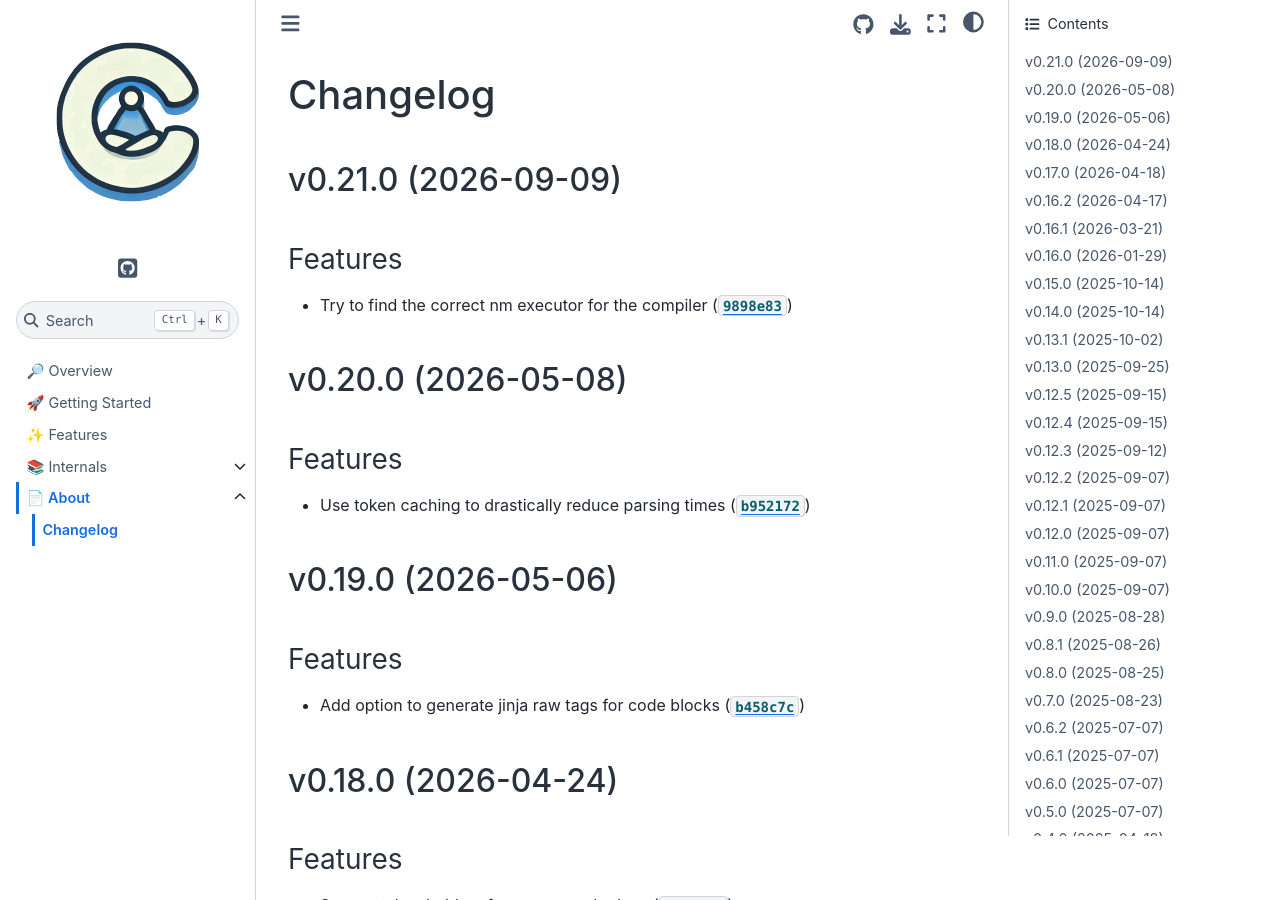
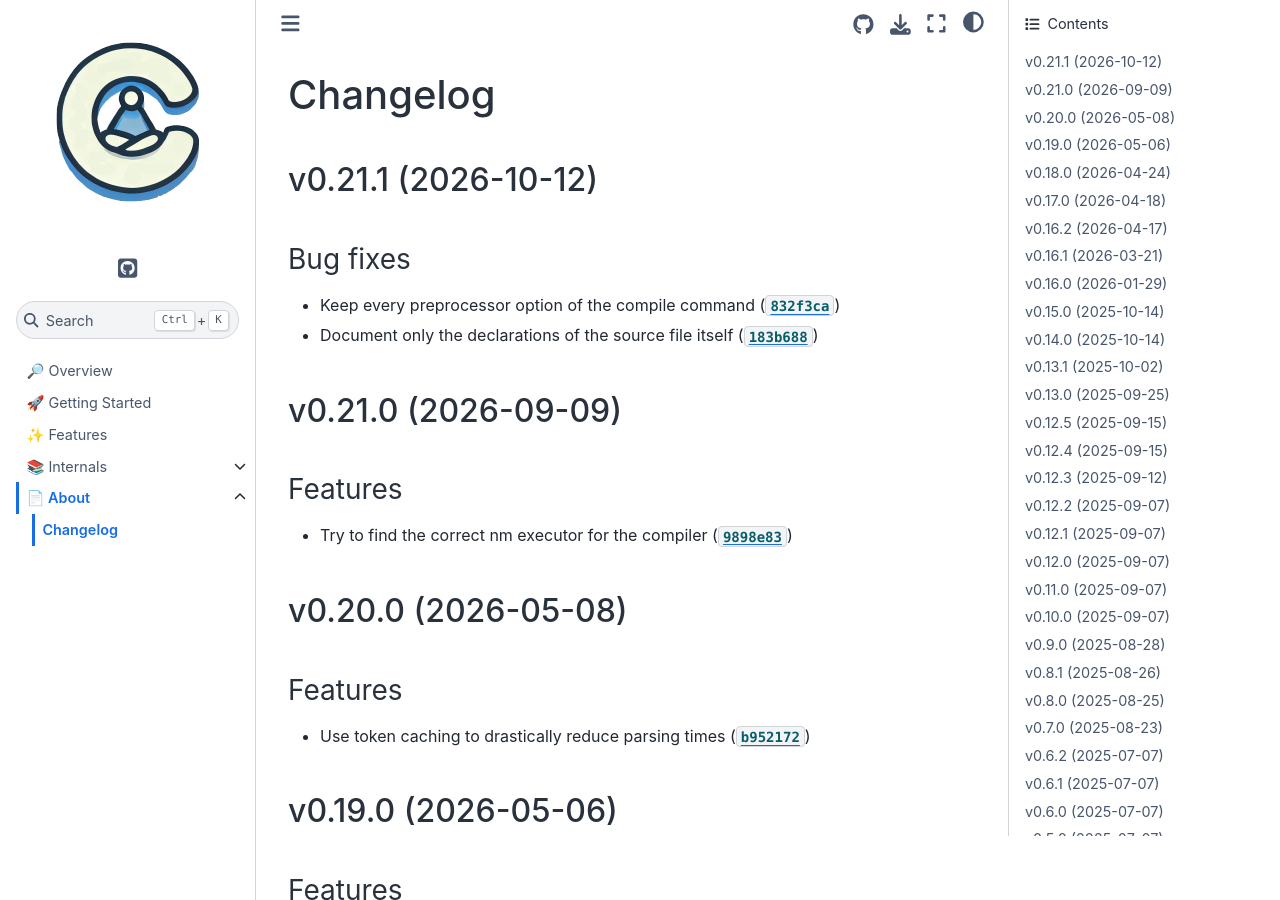
Before and after one commit to cuinixam/clanguru, a Sphinx documentation site: the page built from docs/about/_changelog.md, in a window 1280 px wide and 900 px high. Built offline with Sphinx 7.4.7 and the Sphinx Book theme 1.1.4, drawn with Linux system fonts in a browser that asks for light colours.

Commit message:
0.21.1
Automatically generated by python-semantic-release

```diff
--- a/CHANGELOG.md
+++ b/CHANGELOG.md
@@ -1,4 +1,11 @@
 # Changelog
+
+## v0.21.1 (2026-10-12)
+
+### Bug fixes
+
+- Keep every preprocessor option of the compile command ([`832f3ca`](https://github.com/cuinixam/clanguru/commit/832f3ca718b445c1d4e13a01cbab9aeed0b37970))
+- Document only the declarations of the source file itself ([`183b688`](https://github.com/cuinixam/clanguru/commit/183b68802ea52257358cac91e3404fabb3e7e84b))
 
 ## v0.21.0 (2026-09-09)
 
--- a/docs/conf.py
+++ b/docs/conf.py
@@ -17,7 +17,7 @@ for path in ["src", "tests"]:
 project = "clanguru"
 copyright = "2024, cuinixam"
 author = "cuinixam"
-release = "0.21.0"
+release = "0.21.1"
 
 # -- General configuration ---------------------------------------------------
 # https://www.sphinx-doc.org/en/master/usage/configuration.html#general-configuration
--- a/pyproject.toml
+++ b/pyproject.toml
@@ -1,6 +1,6 @@
 [project]
 name = "clanguru"
-version = "0.21.0"
+version = "0.21.1"
 description = "C language utils and tools based on the clang and binutils modules."
 readme = "README.md"
 license = { text = "MIT" }
--- a/src/clanguru/__init__.py
+++ b/src/clanguru/__init__.py
@@ -1 +1 @@
-__version__ = "0.21.0"
+__version__ = "0.21.1"
```
Also changed, not shown: 1 other file.
